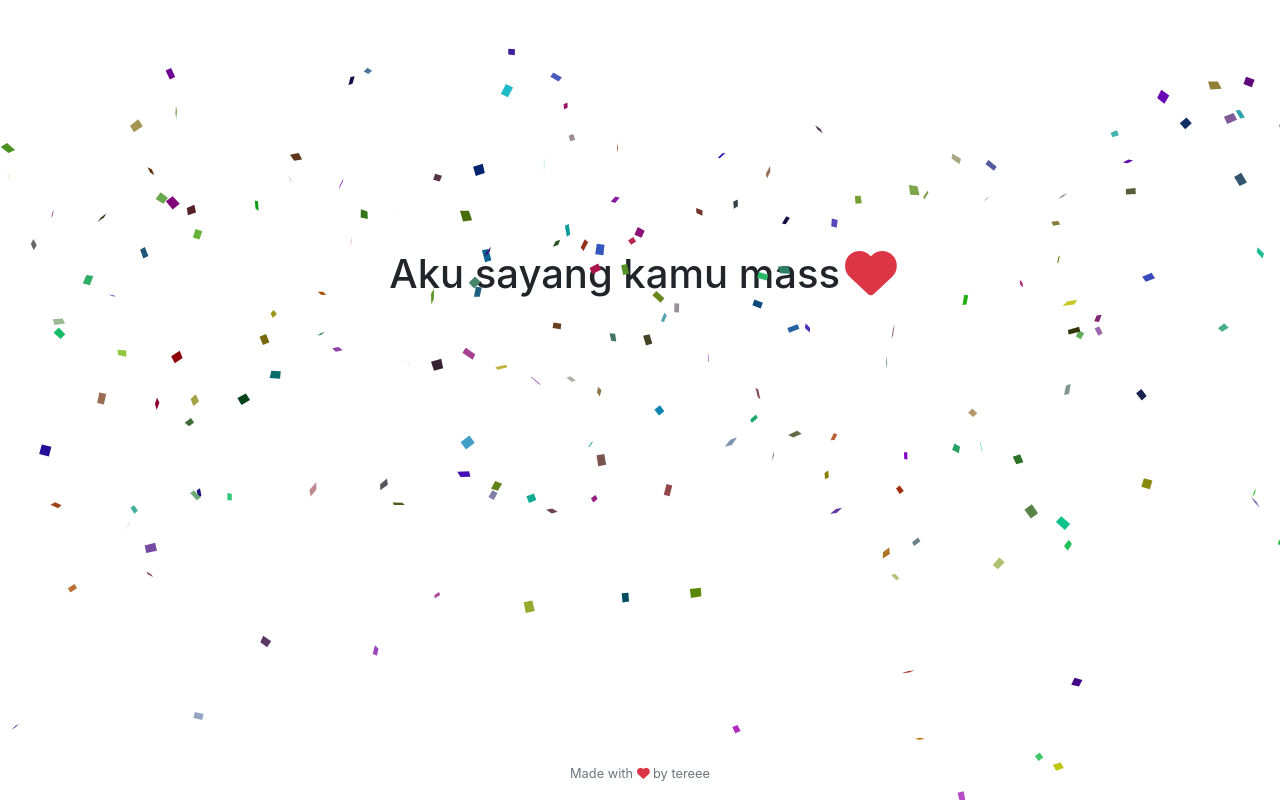
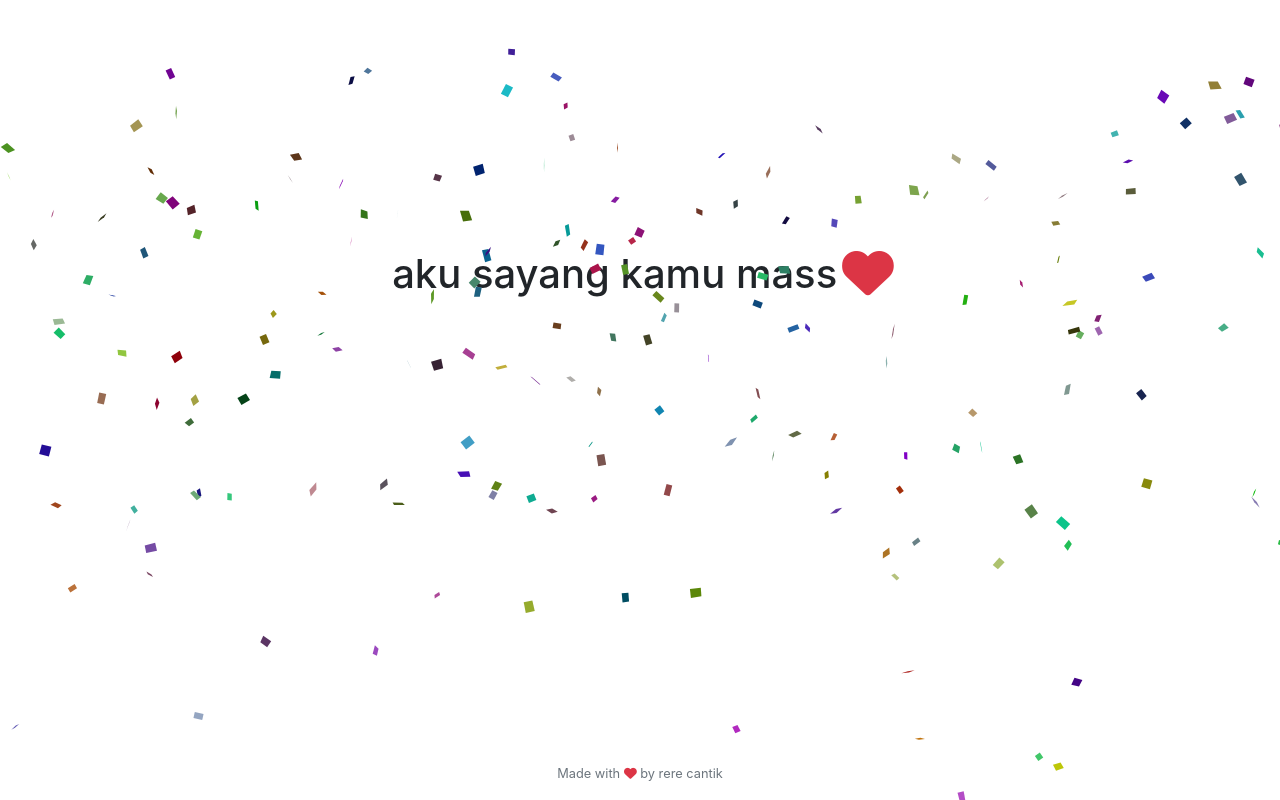
Before and after one commit to dariteree/dariteree.github.io, a plain HTML site: page index.html in a window 1280 px wide. Both pictures are taken after a click on the icon 643 px from the left and 774 px from the top of the page. Drawn offline with nearby package versions, Linux system fonts and the light colour scheme; some packages are replaced by stand-ins of ours; a script that the page names is missing.

Commit message:
Update index.html

```diff
--- a/index.html
+++ b/index.html
@@ -16,7 +16,7 @@
       margin-top: 250px;
     }
   </style>
-  <title>Untuk Kamu</title>
+  <title>ini buat ayang</title>
 
 </head>
 
@@ -25,7 +25,7 @@
   <div class="row">
     <div class="col-lg text-center kotak">
       <button type="button" class="btn btn-lg btn-primary tombol py-4 px-5 shadow">Click Here!</button>
-      <h1 id="teks" class="d-none animate__animated animate__pulse">Aku sayang kamu mass <i class="fas fa-heart text-danger animate__animated animate__heartBeat animate__repeat-3"></i></h1>
+      <h1 id="teks" class="d-none animate__animated animate__pulse">aku sayang kamu mass <i class="fas fa-heart text-danger animate__animated animate__heartBeat animate__repeat-3"></i></h1>
     </div>
   </div>
 
@@ -40,7 +40,7 @@
     <!-- Copyright -->
     <div class="footer-copyright text-center py-3 text-secondary"><small> Made with
         <i class="fas fa-heart text-danger animate__animated animate__bounce animate__repeat-3 hati"></i> by
-        <a href="https://www.instagram.com/there.e/"  class="text-decoration-none text-secondary">tereee</a></small>
+        <a href="https://www.instagram.com/there.e/"  class="text-decoration-none text-secondary">rere cantik</a></small>
     </div>
     <!-- Copyright -->
 
```
